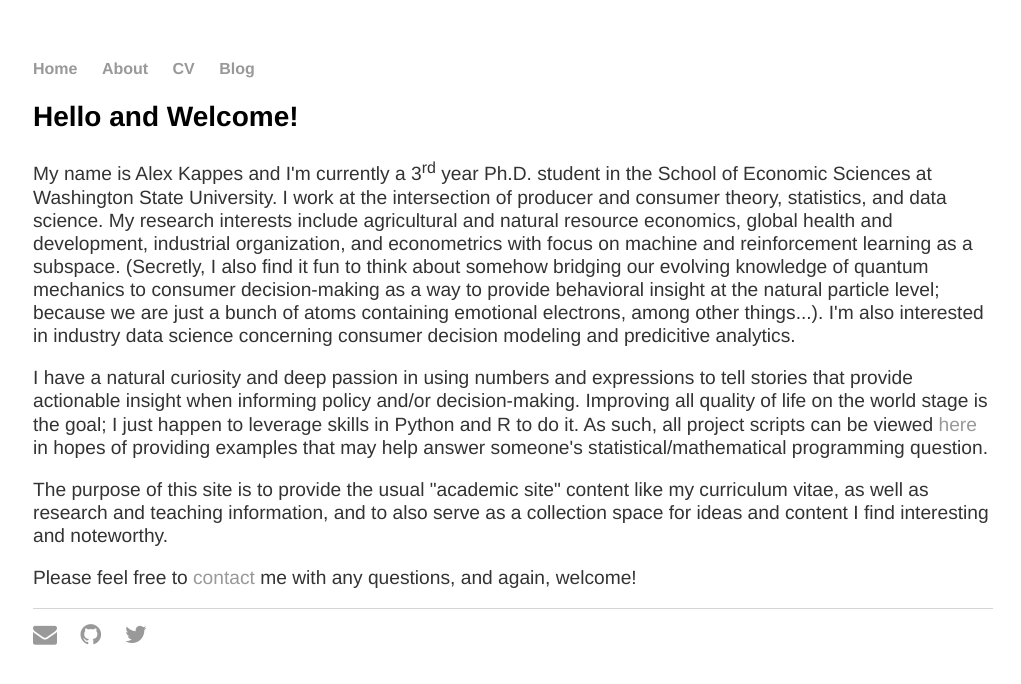
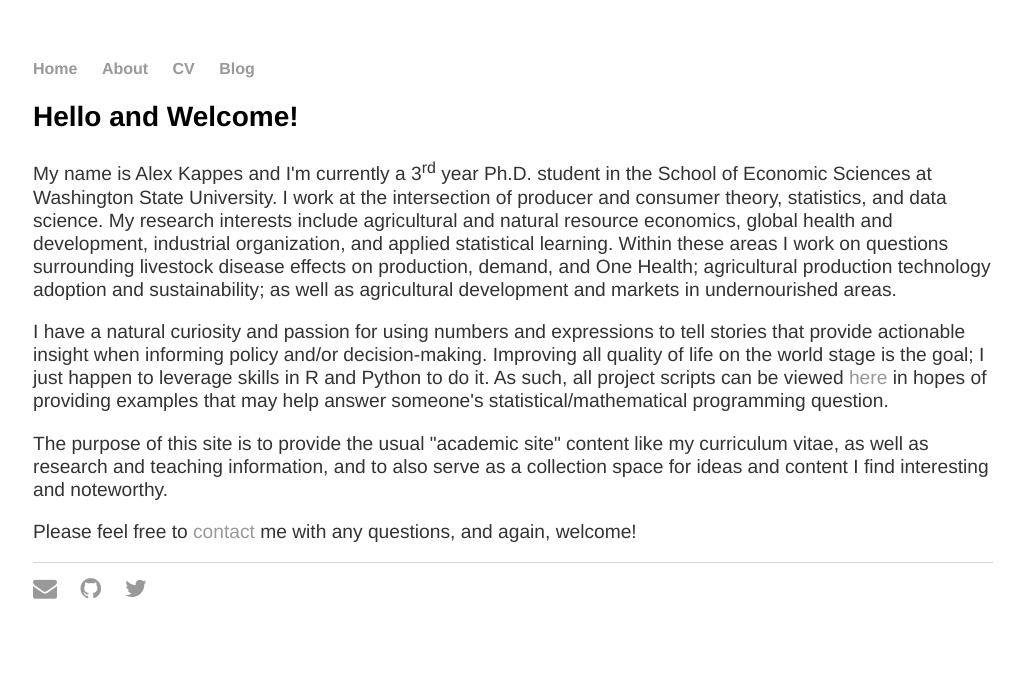
Before and after one commit to AJKappes/AJKappes.github.io, a Jekyll site: the page index.html, which Jekyll copies as it is, in a window 1280 px wide. Shown: the top 684 px of the page, without its empty margins (127-1148 px from the left). Built offline with Jekyll 4.4.1, drawn with Linux system fonts in a browser that asks for light colours.

Commit message:
expand on research areas

```diff
--- a/index.html
+++ b/index.html
@@ -20,9 +20,10 @@
 		<div class="blurb">
 
 	<h2>Hello and Welcome!</h2>
-		<p>My name is Alex Kappes and I'm currently a 3<sup>rd</sup> year Ph.D. student in the School of Economic Sciences at Washington State University. I work at the intersection of producer and consumer theory, statistics, and data science. My research interests include agricultural and natural resource economics, global health and development, industrial organization, and econometrics with focus on machine and reinforcement learning as a subspace. (Secretly, I also find it fun to think about somehow bridging our evolving knowledge of quantum mechanics to consumer decision-making as a way to provide behavioral insight at the natural particle level; because we are just a bunch of atoms containing emotional electrons, among other things...). I'm also interested in industry data science concerning consumer decision modeling and predicitive analytics.</p>
 
-		<p>I have a natural curiosity and deep passion in using numbers and expressions to tell stories that provide actionable insight when informing policy and/or decision-making. Improving all quality of life on the world stage is the goal; I just happen to leverage skills in Python and R to do it. As such, all project scripts can be viewed <a href="https://github.com/AJKappes">here</a> in hopes of providing examples that may help answer someone's statistical/mathematical programming question.</p>
+		<p>My name is Alex Kappes and I'm currently a 3<sup>rd</sup> year Ph.D. student in the School of Economic Sciences at Washington State University. I work at the intersection of producer and consumer theory, statistics, and data science. My research interests include agricultural and natural resource economics, global health and development, industrial organization, and applied statistical learning. Within these areas I work on questions surrounding livestock disease effects on production, demand, and One Health; agricultural production technology adoption and sustainability; as well as agricultural development and markets in undernourished areas. </p>
+
+		<p>I have a natural curiosity and passion for using numbers and expressions to tell stories that provide actionable insight when informing policy and/or decision-making. Improving all quality of life on the world stage is the goal; I just happen to leverage skills in R and Python to do it. As such, all project scripts can be viewed <a href="https://github.com/AJKappes">here</a> in hopes of providing examples that may help answer someone's statistical/mathematical programming question.</p>
 
 		<p>The purpose of this site is to provide the usual "academic site" content like my curriculum vitae, as well as research and teaching information, and to also serve as a collection space for ideas and content I find interesting and noteworthy.</p>
 
```
